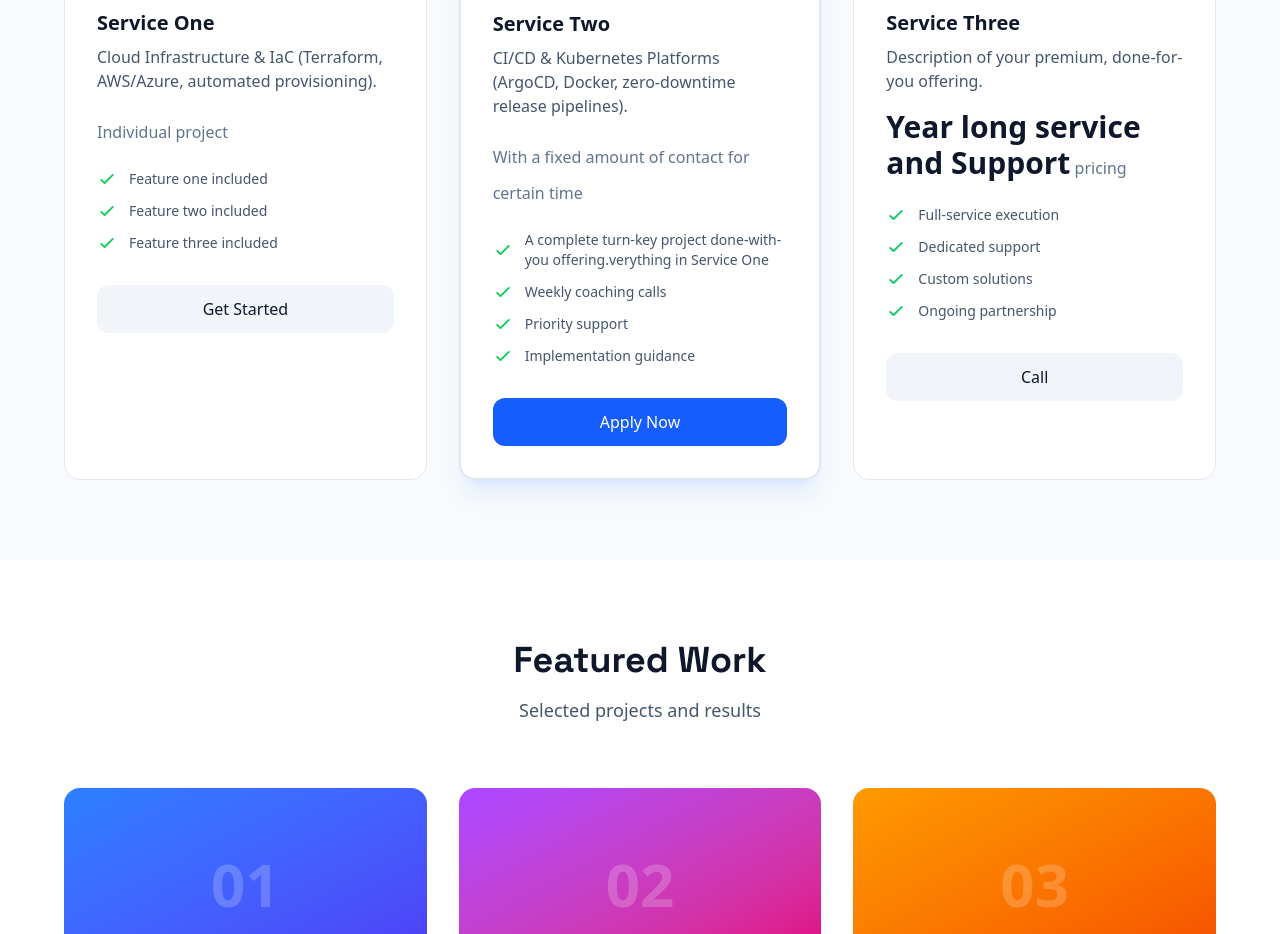
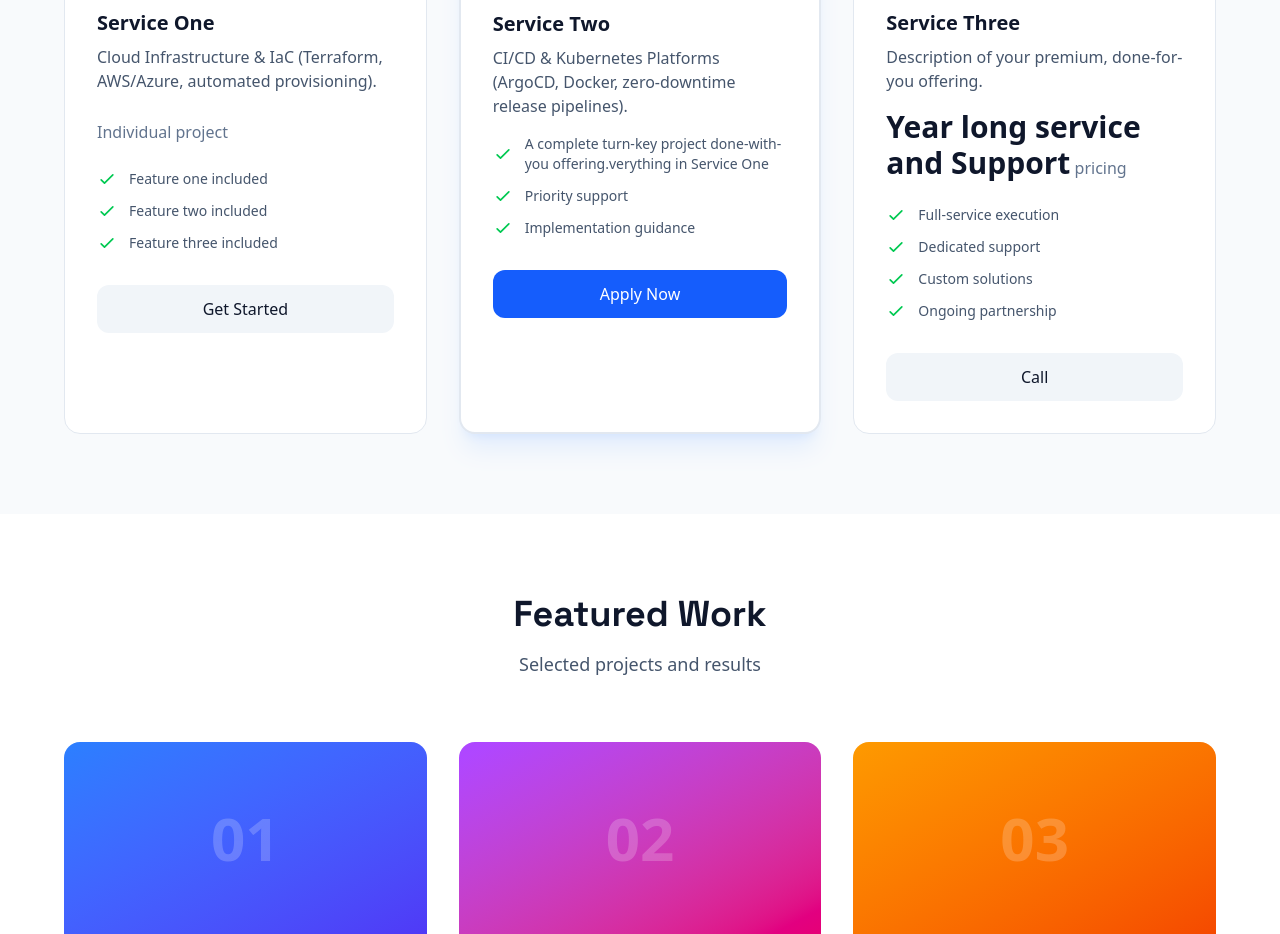
Before and after one commit to zraihan-CSTU/ZR-landing-page, a Next.js app: page / in a window 1280 px wide. Shown: the part 1700-2634 px from the top of the page. Built offline with nearby package versions, Linux system fonts and the light colour scheme.

Commit message:
clean up week coaching ... With fixed amount   ... in Service 2 Tile

```diff
--- a/app/page.tsx
+++ b/app/page.tsx
@@ -257,18 +257,10 @@ export default function Home() {
                 </div>
                 <h3 className="text-xl font-bold text-slate-900 dark:text-white mb-2">Service Two</h3>
                 <p className="text-slate-600 dark:text-slate-400 mb-4">CI/CD & Kubernetes Platforms (ArgoCD, Docker, zero-downtime release pipelines).</p>
-                <div className="text-3xl font-bold text-slate-900 dark:text-white mb-6">
-
-                  <span className="text-base font-normal text-slate-500">With a fixed amount of contact for certain time</span>
-                </div>
                 <ul className="space-y-3 mb-8">
                   <li className="flex items-center text-sm text-slate-600 dark:text-slate-400">
                     <CheckIcon className="w-5 h-5 text-green-500 mr-3 flex-shrink-0" />
                     A complete turn-key project done-with-you offering.verything in Service One
-                  </li>
-                  <li className="flex items-center text-sm text-slate-600 dark:text-slate-400">
-                    <CheckIcon className="w-5 h-5 text-green-500 mr-3 flex-shrink-0" />
-                    Weekly coaching calls
                   </li>
                   <li className="flex items-center text-sm text-slate-600 dark:text-slate-400">
                     <CheckIcon className="w-5 h-5 text-green-500 mr-3 flex-shrink-0" />
```
